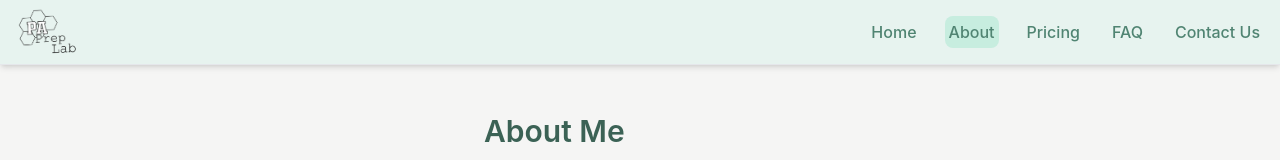
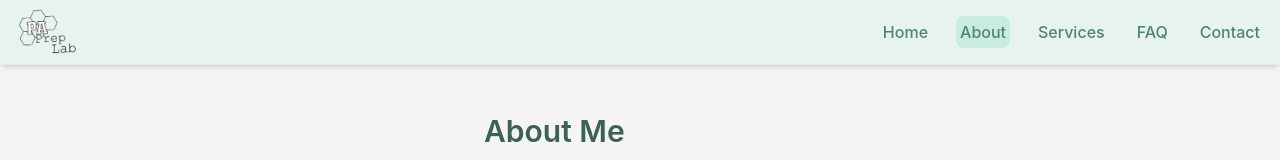
Before and after one commit to a-mcnulty/pa-prep-lab, a Next.js app: page /about in a window 1280 px wide. Shown: the top 160 px of the page. Built offline with nearby package versions, Linux system fonts and the light colour scheme.

Commit message:
fix header links

```diff
--- a/components/Navbar.tsx
+++ b/components/Navbar.tsx
@@ -33,9 +33,9 @@ const navColors = {
 const navLinks = [
   { href: '/', label: 'Home', icon: Home },
   { href: '/about', label: 'About', icon: Star },
-  { href: '/pricing', label: 'Pricing', icon: DollarSign },
+  { href: '/pricing', label: 'Services', icon: DollarSign },
   { href: '/faq', label: 'FAQ', icon: HelpCircle },
-  { href: '/contact', label: 'Contact Us', icon: Mail },
+  { href: '/contact', label: 'Contact', icon: Mail },
 ]
 
 // 🔧 Helpers
```
